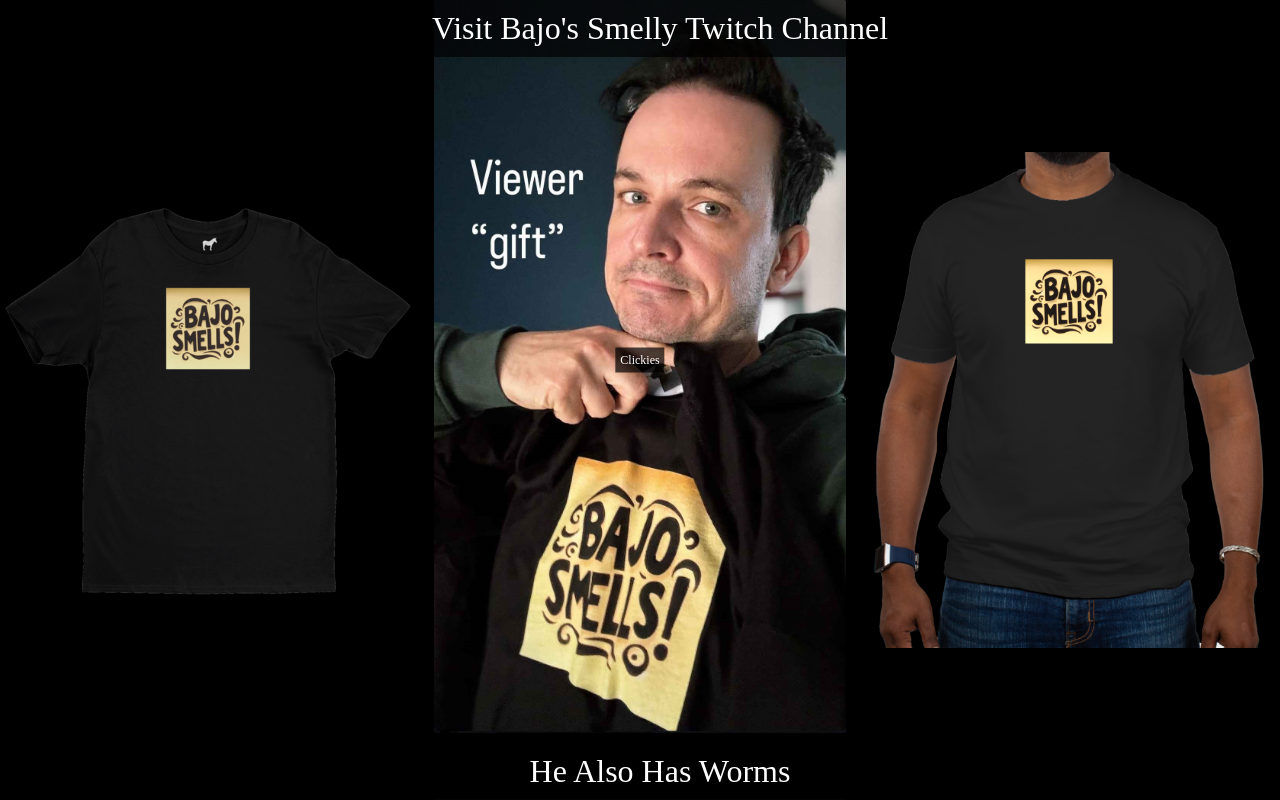
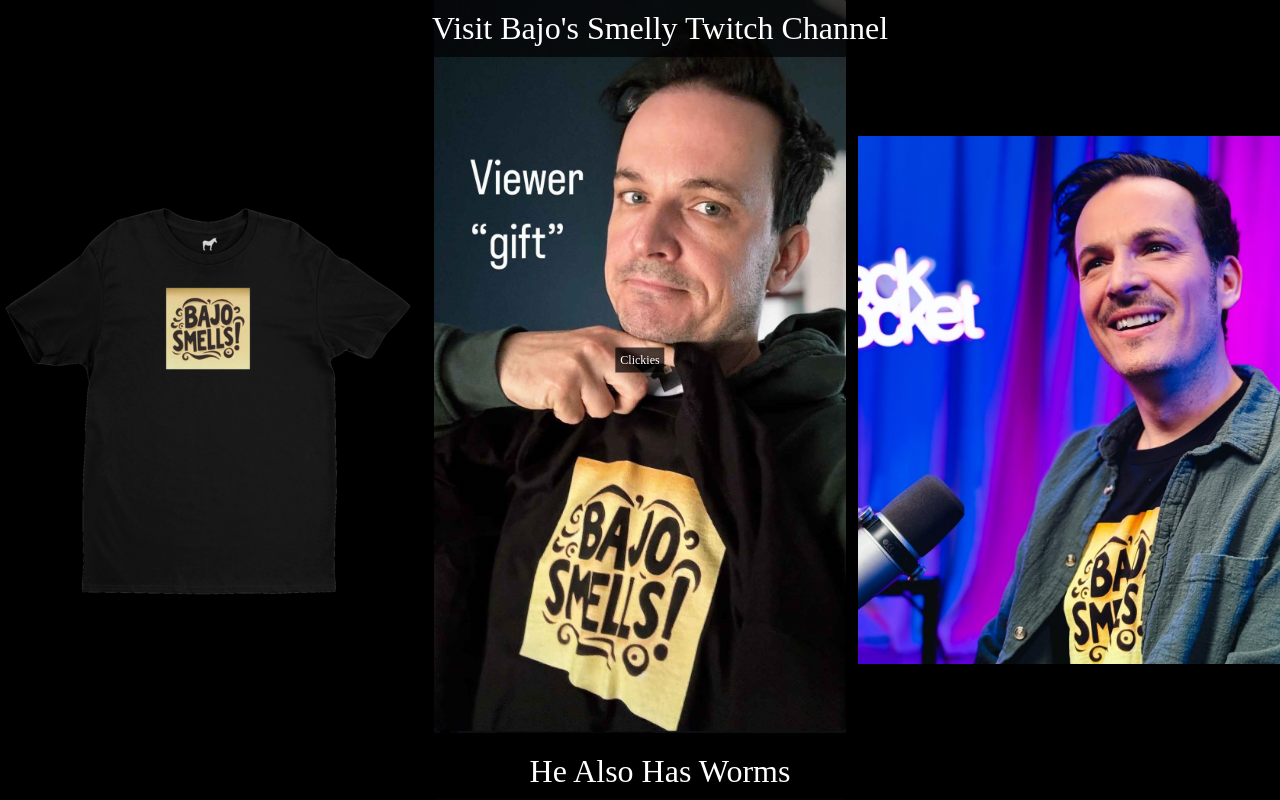
Before and after one commit to jd3shaw/bajosmells.com, a Vue app: page / in a window 1280 px wide. Shown: the top 800 px of the page. Built offline with nearby package versions, Linux system fonts and the light colour scheme.

Commit message:
Fix image format for Background Image 2 in App.vue

```diff
--- a/src/App.vue
+++ b/src/App.vue
@@ -6,7 +6,7 @@
     <div @click="playVideo" class="background" ref="backgroundElement">
       <img src="bajosmells1.png" alt="Background Image 1" style="width: 33%;" />
       <img src="bajosmells3.jpg" alt="Background Image 3" style="width: 34%;" />
-      <img src="bajosmells2.png" alt="Background Image 2" style="width: 33%;" />
+      <img src="bajosmells2.jpg" alt="Background Image 2" style="width: 33%;" />
     </div>
     <div class="click-text" @click="handleClick">
       Clickies
```
Also changed, not shown: public/bajosmells2.jpg (added), public/bajosmells2.png (deleted).
